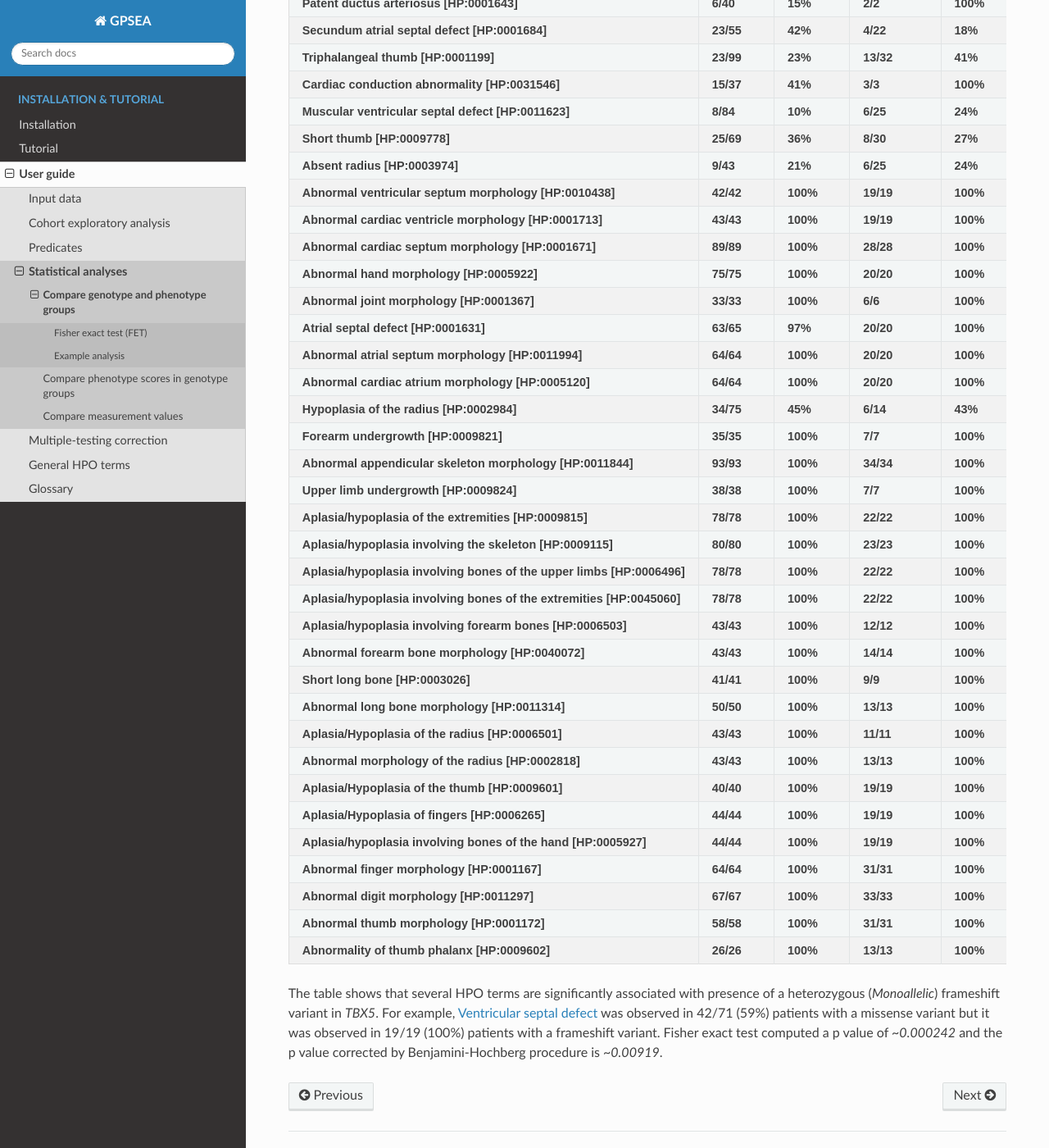
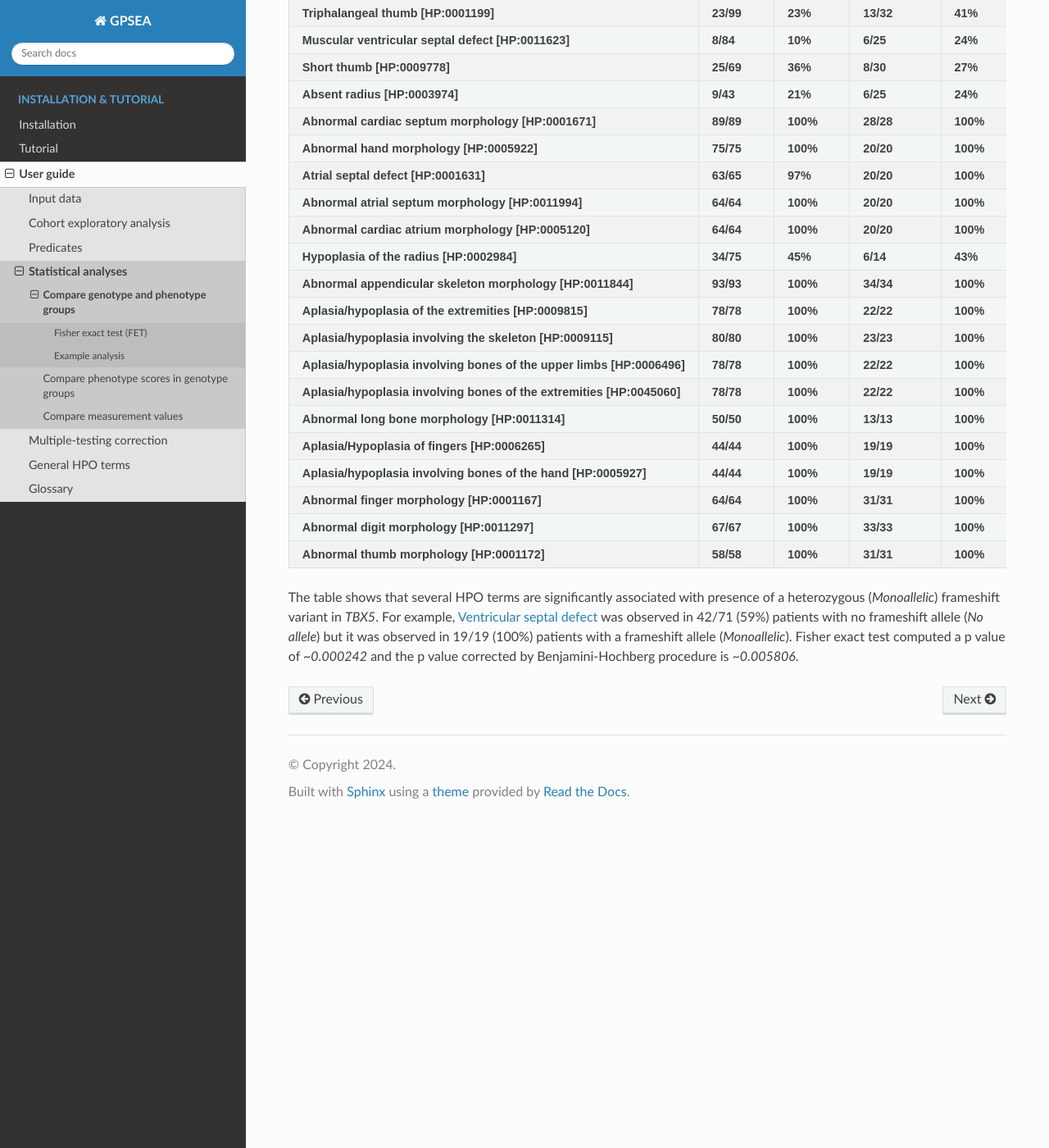
Before and after one commit to monarch-initiative/gpsea, a Sphinx documentation site: the page built from docs/user-guide/analyses/phenotype-groups.rst, in a window 1280 px wide and 1400 px high, scrolled down 5391 px. Shown: the whole window at 82% size. Built offline with Sphinx 7.4.7 and the Read the Docs theme 3.1.0, drawn with Linux system fonts in a browser that asks for light colours; pages that are not in the unit, such as notebooks, are missing from menus; some of the changed text lies outside the part shown.

```diff
--- a/docs/user-guide/analyses/phenotype-groups.rst
+++ b/docs/user-guide/analyses/phenotype-groups.rst
@@ -230,10 +230,10 @@ We can now execute the analysis:
 >>> len(result.phenotypes)
 260
 >>> result.total_tests
-38
+24
 
 
-Thanks to phenotype MTC filter, we only tested 38 out of 260 terms.
+Thanks to phenotype MTC filter, we only tested 24 out of 260 terms.
 We can learn more by showing the MTC filter report:
 
 >>> from gpsea.view import MtcStatsViewer
@@ -273,8 +273,8 @@ ordered by the corrected p value (Benjamini-Hochberg FDR):
 The table shows that several HPO terms are significantly associated
 with presence of a heterozygous (`Monoallelic`) frameshift variant in *TBX5*.
 For example, `Ventricular septal defect <https://hpo.jax.org/browse/term/HP:0001629>`_
-was observed in 42/71 (59%) patients with a missense variant
-but it was observed in 19/19 (100%) patients with a frameshift variant.
+was observed in 42/71 (59%) patients with no frameshift allele (`No allele`)
+but it was observed in 19/19 (100%) patients with a frameshift allele (`Monoallelic`).
 Fisher exact test computed a p value of `~0.000242`
 and the p value corrected by Benjamini-Hochberg procedure
-is `~0.00919`.
+is `~0.005806`.
--- a/docs/user-guide/analyses/report/tbx5_frameshift.csv
+++ b/docs/user-guide/analyses/report/tbx5_frameshift.csv
@@ -1,40 +1,26 @@
 What is the genotype group,No allele,No allele,Monoallelic,Monoallelic,,
 ,Count,Percent,Count,Percent,Corrected p values,p values
-Ventricular septal defect [HP:0001629],42/71,59%,19/19,100%,0.009193214651997994,0.00024192670136836825
-Absent thumb [HP:0009777],18/100,18%,14/31,45%,0.07055975880437862,0.003713671516019927
-Patent ductus arteriosus [HP:0001643],6/40,15%,2/2,100%,0.4119241192411924,0.03252032520325203
-Secundum atrial septal defect [HP:0001684],23/55,42%,4/22,18%,0.45983847234923847,0.06544319142266644
-Triphalangeal thumb [HP:0001199],23/99,23%,13/32,41%,0.45983847234923847,0.06932119159387057
-Cardiac conduction abnormality [HP:0031546],15/37,41%,3/3,100%,0.45983847234923847,0.08259109311740892
-Muscular ventricular septal defect [HP:0011623],8/84,10%,6/25,24%,0.45983847234923847,0.08470708701170182
+Ventricular septal defect [HP:0001629],42/71,59%,19/19,100%,0.005806240832840839,0.00024192670136836825
+Absent thumb [HP:0009777],18/100,18%,14/31,45%,0.044564058192239124,0.003713671516019927
+Secundum atrial septal defect [HP:0001684],23/55,42%,4/22,18%,0.4065940176561687,0.06544319142266644
+Triphalangeal thumb [HP:0001199],23/99,23%,13/32,41%,0.4065940176561687,0.06932119159387057
+Muscular ventricular septal defect [HP:0011623],8/84,10%,6/25,24%,0.4065940176561687,0.08470708701170182
 Short thumb [HP:0009778],25/69,36%,8/30,27%,1.0,0.48700997145537483
 Absent radius [HP:0003974],9/43,21%,6/25,24%,1.0,0.7703831604944444
-Abnormal ventricular septum morphology [HP:0010438],42/42,100%,19/19,100%,1.0,1.0
-Abnormal cardiac ventricle morphology [HP:0001713],43/43,100%,19/19,100%,1.0,1.0
 Abnormal cardiac septum morphology [HP:0001671],89/89,100%,28/28,100%,1.0,1.0
 Abnormal hand morphology [HP:0005922],75/75,100%,20/20,100%,1.0,1.0
-Abnormal joint morphology [HP:0001367],33/33,100%,6/6,100%,1.0,1.0
 Atrial septal defect [HP:0001631],63/65,97%,20/20,100%,1.0,1.0
 Abnormal atrial septum morphology [HP:0011994],64/64,100%,20/20,100%,1.0,1.0
 Abnormal cardiac atrium morphology [HP:0005120],64/64,100%,20/20,100%,1.0,1.0
 Hypoplasia of the radius [HP:0002984],34/75,45%,6/14,43%,1.0,1.0
-Forearm undergrowth [HP:0009821],35/35,100%,7/7,100%,1.0,1.0
 Abnormal appendicular skeleton morphology [HP:0011844],93/93,100%,34/34,100%,1.0,1.0
-Upper limb undergrowth [HP:0009824],38/38,100%,7/7,100%,1.0,1.0
 Aplasia/hypoplasia of the extremities [HP:0009815],78/78,100%,22/22,100%,1.0,1.0
 Aplasia/hypoplasia involving the skeleton [HP:0009115],80/80,100%,23/23,100%,1.0,1.0
 Aplasia/hypoplasia involving bones of the upper limbs [HP:0006496],78/78,100%,22/22,100%,1.0,1.0
 Aplasia/hypoplasia involving bones of the extremities [HP:0045060],78/78,100%,22/22,100%,1.0,1.0
-Aplasia/hypoplasia involving forearm bones [HP:0006503],43/43,100%,12/12,100%,1.0,1.0
-Abnormal forearm bone morphology [HP:0040072],43/43,100%,14/14,100%,1.0,1.0
-Short long bone [HP:0003026],41/41,100%,9/9,100%,1.0,1.0
 Abnormal long bone morphology [HP:0011314],50/50,100%,13/13,100%,1.0,1.0
-Aplasia/Hypoplasia of the radius [HP:0006501],43/43,100%,11/11,100%,1.0,1.0
-Abnormal morphology of the radius [HP:0002818],43/43,100%,13/13,100%,1.0,1.0
-Aplasia/Hypoplasia of the thumb [HP:0009601],40/40,100%,19/19,100%,1.0,1.0
 Aplasia/Hypoplasia of fingers [HP:0006265],44/44,100%,19/19,100%,1.0,1.0
 Aplasia/hypoplasia involving bones of the hand [HP:0005927],44/44,100%,19/19,100%,1.0,1.0
 Abnormal finger morphology [HP:0001167],64/64,100%,31/31,100%,1.0,1.0
 Abnormal digit morphology [HP:0011297],67/67,100%,33/33,100%,1.0,1.0
 Abnormal thumb morphology [HP:0001172],58/58,100%,31/31,100%,1.0,1.0
-Abnormality of thumb phalanx [HP:0009602],26/26,100%,13/13,100%,1.0,1.0
--- a/docs/user-guide/analyses/report/tbx5_frameshift.mtc_report.html
+++ b/docs/user-guide/analyses/report/tbx5_frameshift.mtc_report.html
@@ -48,9 +48,9 @@
   <h1>Phenotype testing report</h1>
   <p>Phenotype MTC filter: <em>HPO MTC filter</em></p>
   <p>Multiple testing correction: <em>fdr_bh</em></p>
-  <p>Performed statistical tests for 38 out of the total of 260 HPO terms.</p>
+  <p>Performed statistical tests for 24 out of the total of 260 HPO terms.</p>
     <table>
-      <caption>Using <em>HPO MTC filter</em>, 222 term(s) were omitted from statistical analysis.</caption>
+      <caption>Using <em>HPO MTC filter</em>, 236 term(s) were omitted from statistical analysis.</caption>
         <tbody>
           <tr>
             <th>Code</th>
@@ -65,12 +65,6 @@
           </tr>
 
           <tr>
-            <td>HMF03</td>
-            <td>Skipping term because of a child term with the same individual counts</td>
-            <td>1</td>
-          </tr>
-
-          <tr>
             <td>HMF08</td>
             <td>Skipping general term</td>
             <td>44</td>
```
Also changed, not shown: other parts of docs/user-guide/analyses/report/tbx5_frameshift.mtc_report.html (+2 -2 lines), docs/report/tbx5_frameshift_vs_missense.csv (+3 -21 lines), docs/report/tbx5_frameshift_vs_missense.mtc_report.html (+6 -12 lines), docs/tutorial.rst (+5 -5 lines), docs/user-guide/mtc.rst (+19 -5 lines), 2 other files.
